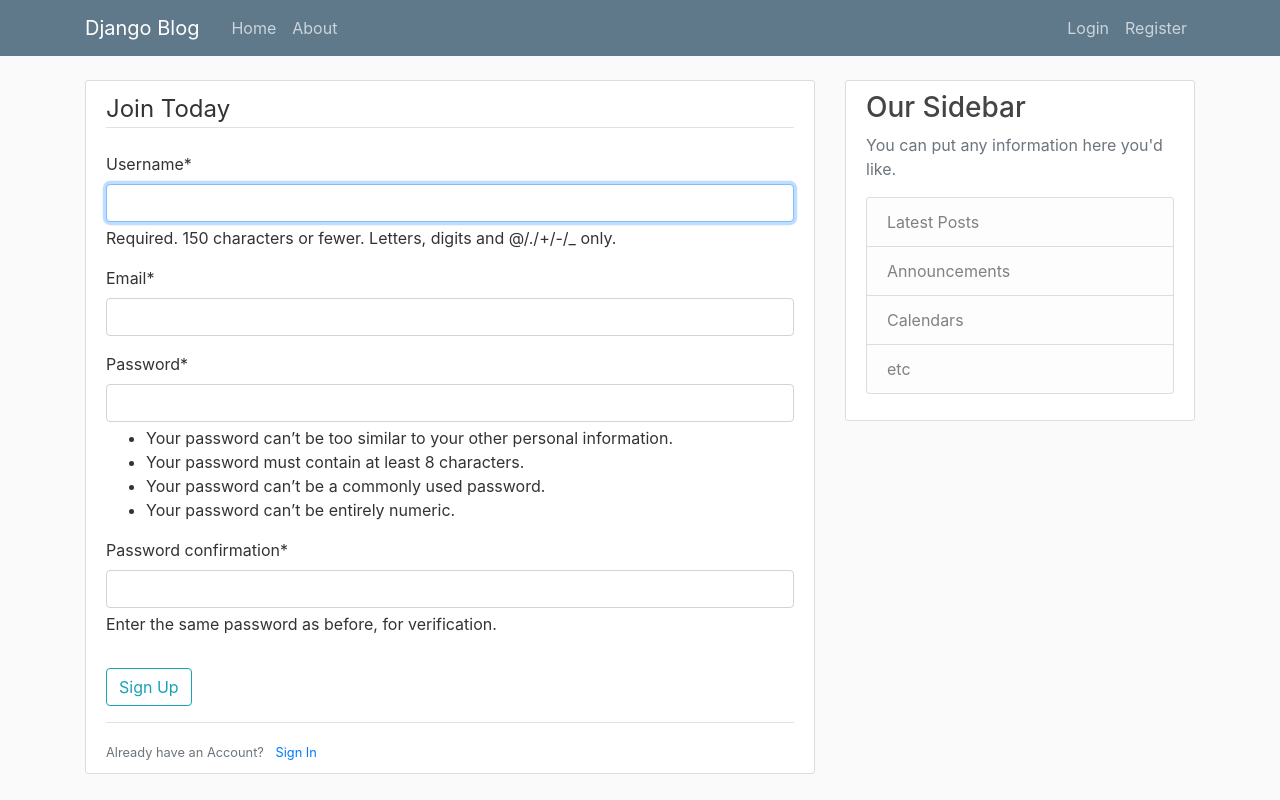
After one commit to BCsabaA/django_project, a Django app: page /register/ in a window 1280 px wide. The commit adds this page. Run offline with Django 5.2, Linux system fonts and the light colour scheme; some libraries are stand-ins or nearby versions.

Commit message:
register form added

```diff
--- a/blog/templates/blog/base.html
+++ b/blog/templates/blog/base.html
@@ -45,6 +45,13 @@
     <main role="main" class="container">
         <div class="row">
           <div class="col-md-8">
+            {% if messages %}
+                {% for message in messages %}
+                    <div class="alert alert-{{ message.tags }}">
+                        {{ message }}
+                    </div>
+                {% endfor %}
+            {% endif %}
             {% block content %}{% endblock %}
           </div>
           <div class="col-md-4">
--- a/django_project/urls.py
+++ b/django_project/urls.py
@@ -16,8 +16,11 @@ Including another URLconf
 """
 from django.contrib import admin
 from django.urls import path, include
+from users import views as user_views
 
 urlpatterns = [
     path('admin/', admin.site.urls),
+    path('register/', user_views.register, name='register'),
     path('', include('blog.urls')),
+
 ]
--- /dev/null
+++ b/users/forms.py
@@ -0,0 +1,10 @@
+from django import forms
+from django.contrib.auth.forms import UserCreationForm
+from django.contrib.auth.models import User
+
+class UserRegisterForm(UserCreationForm):
+    email = forms.EmailField()
+
+    class Meta:
+        model = User
+        fields = ['username', 'email', 'password1', 'password2']
--- /dev/null
+++ b/users/templates/users/register.html
@@ -0,0 +1,22 @@
+<!-- 3. step -->
+{% extends 'blog/base.html' %}
+{% load crispy_forms_tags %}
+{% block content %}
+    <div class="content-section">
+        <form action="" method="post">
+            {% csrf_token %}
+            <fieldset class="form-group">
+                <legend class="border-bottom mb-4">Join Today</legend>
+                {{ form|crispy }}
+            </fieldset>
+            <div class="form-group">
+                <button class="btn btn-outline-info" type="submit">Sign Up</button>
+            </div>
+        </form>
+        <div class="border-top pt-3">
+            <small class="text-muted">
+                Already have an Account? <a class="ml-2" href="#">Sign In</a>
+            </small>
+        </div>
+    </div>
+{% endblock content%}
--- a/users/views.py
+++ b/users/views.py
@@ -1,3 +1,24 @@
-from django.shortcuts import render
+from django.shortcuts import render, redirect
+from django.contrib import messages
+from .forms import UserRegisterForm
 
 # Create your views here.
+# 1. step def
+# 2. register.html
+# 4. step create forms.py and set custom fields for the form
+# 5. step install crispy and edit in settings: INSTALLED_APPS and CRISPY_TEMPLATE_PACK(at the very end of the settings file)
+# 6. step load crispy in register.html
+# 7. step register.html: change form.as_p() to form|crispy -> {{ form|crispy }} <- (filter crispy)
+
+
+def register(request):
+    if request.method == 'POST':
+        form = UserRegisterForm(request.POST)
+        if form.is_valid():
+            form.save()
+            username = form.cleaned_data.get('username')
+            messages.success(request, f'Account created for {username}!')
+            return redirect('blog-home')
+    else:
+        form = UserRegisterForm()
+    return render(request, 'users/register.html', {'form': form})
```
Also changed, not shown: django_project/settings.py (+7 -0 lines), db.sqlite3.
